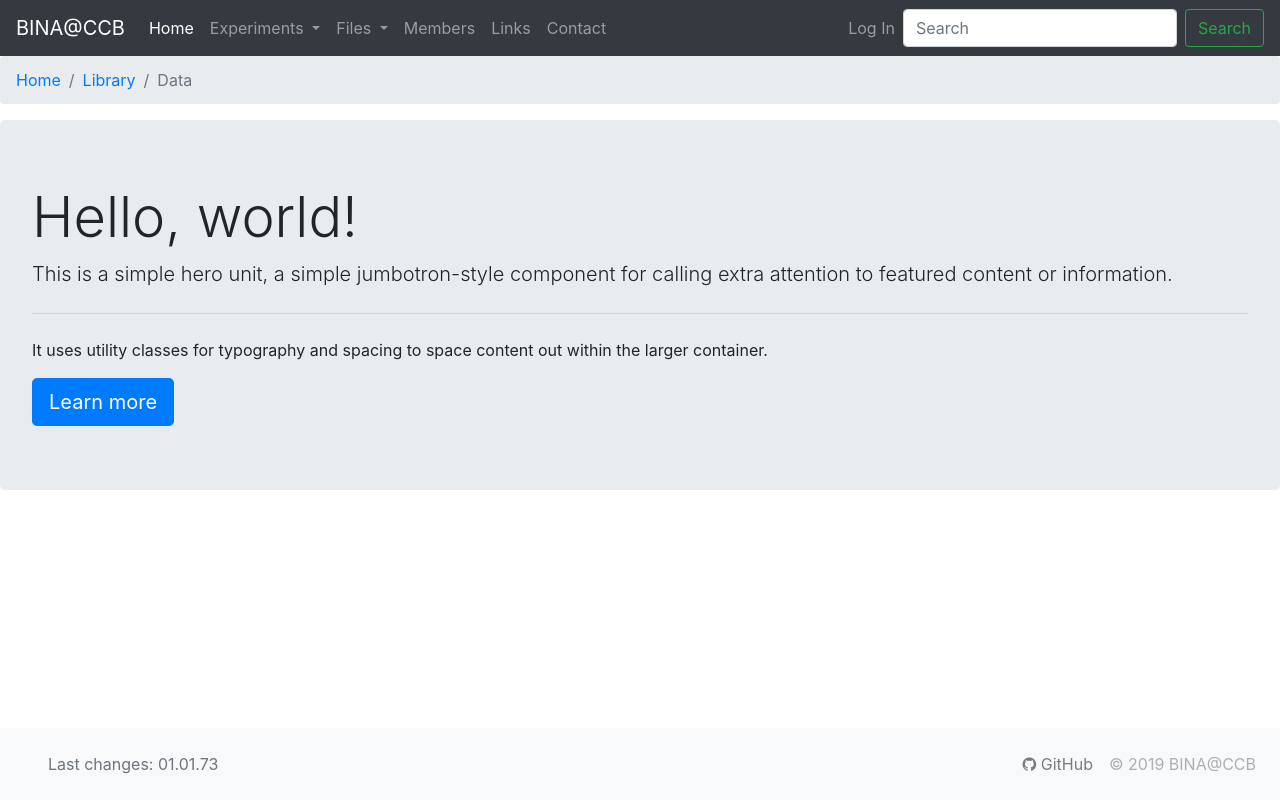
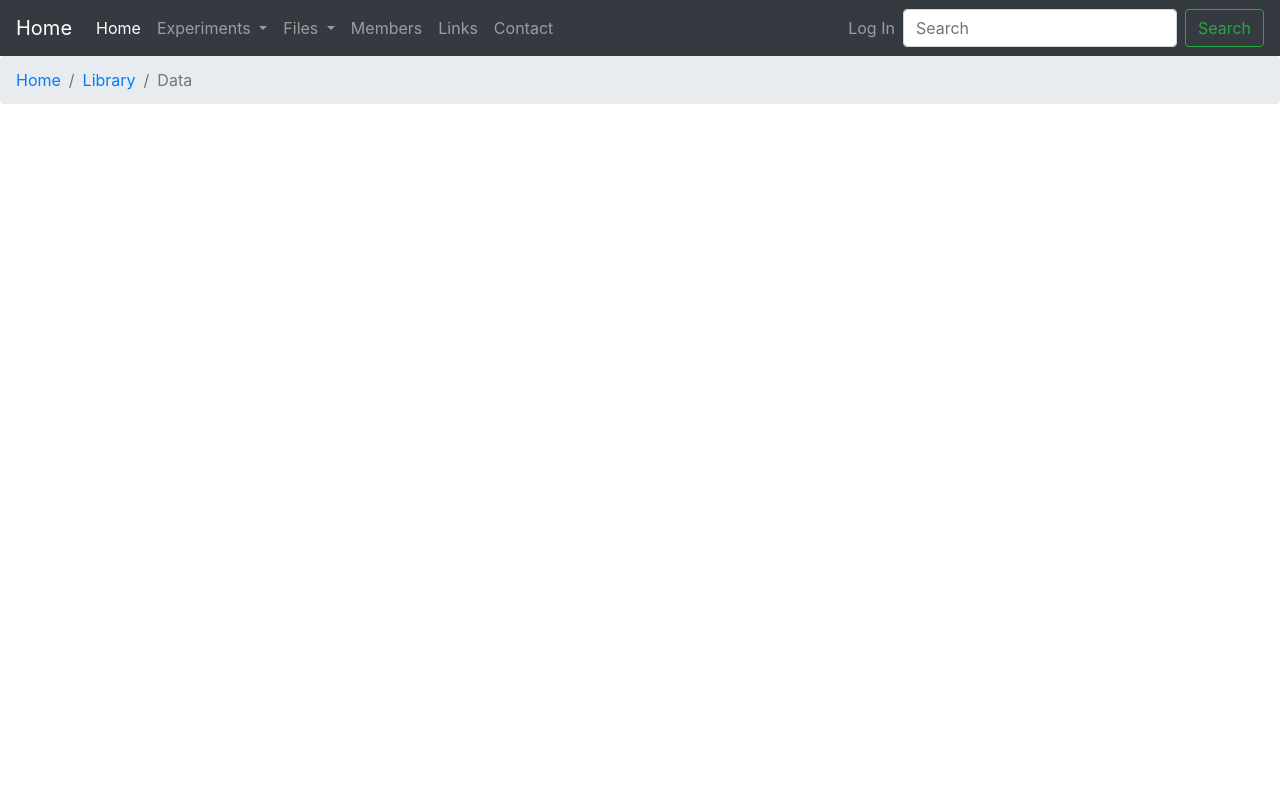
Before and after one commit to Athalbraht/fenu-experiment, a plain HTML site: page index.html in a window 1280 px wide. Drawn offline with nearby package versions, Linux system fonts and the light colour scheme.

Commit message:
Update: port

```diff
--- a/index.html
+++ b/index.html
@@ -7,14 +7,13 @@
 
    	 <!-- Bootstrap CSS -->
    	 <link rel="stylesheet" href="https://stackpath.bootstrapcdn.com/bootstrap/4.3.1/css/bootstrap.min.css" integrity="sha384-ggOyR0iXCbMQv3Xipma34MD+dH/1fQ784/j6cY/iJTQUOhcWr7x9JvoRxT2MZw1T" crossorigin="anonymous">
-	<link rel="stylesheet" href="https://cdnjs.cloudflare.com/ajax/libs/font-awesome/4.7.0/css/font-awesome.min.css">
 
    	 <title>BINA</title>
   </head>
   <body>
 
 <nav class="navbar navbar-expand-lg navbar-dark bg-dark">
-		<a class="navbar-brand" href="#">BINA@CCB</a>
+		<a class="navbar-brand" href="#">Home</a>
 		<button class="navbar-toggler" type="button" data-toggle="collapse" data-target="#navbarSupportedContent" aria-controls="navbarSupportedContent" aria-expanded="false" aria-label="Toggle navigation">
 		<span class="navbar-toggler-icon"></span>
 		</button>
@@ -88,30 +87,6 @@
   </ol>
 </nav>
 
-<nav class="navbar fixed-bottom navbar-expand-lg navbar-light bg-light">
-	<nav class="navbar navbar-light bg-light">
-        	<a class="nav-link disabled" href="#" tabindex="-1" aria-disabled="true">Last changes: 01.01.73</a>
-	</nav>
-			<ul class="navbar-nav  flex-row ml-md-auto d-none d-md-flex">
-
-			<li class="nav-item">
-			<a class="nav-link" href="https://github.com/BINA-CCB/BINA-CCB.github.io"><i class="fa fa-github"></i> GitHub</a>
-			</li>
-	<li class="nav-item">
-        	<a class="nav-link disabled" href="#" tabindex="-1" aria-disabled="true">© 2019 BINA@CCB</a>
-	</li>
-
-</nav>
-
-<div class="jumbotron">
-  <h1 class="display-4">Hello, world!</h1>
-  <p class="lead">This is a simple hero unit, a simple jumbotron-style component for calling extra attention to featured content or information.</p>
-  <hr class="my-4">
-  <p>It uses utility classes for typography and spacing to space content out within the larger container.</p>
-  <a class="btn btn-primary btn-lg" href="#" role="button">Learn more</a>
-</div>
-
-
 	<script src="https://code.jquery.com/jquery-3.3.1.slim.min.js" integrity="sha384-q8i/X+965DzO0rT7abK41JStQIAqVgRVzpbzo5smXKp4YfRvH+8abtTE1Pi6jizo" crossorigin="anonymous"></script>
 	<script src="https://cdnjs.cloudflare.com/ajax/libs/popper.js/1.14.7/umd/popper.min.js" integrity="sha384-UO2eT0CpHqdSJQ6hJty5KVphtPhzWj9WO1clHTMGa3JDZwrnQq4sF86dIHNDz0W1" crossorigin="anonymous"></script>
 	<script src="https://stackpath.bootstrapcdn.com/bootstrap/4.3.1/js/bootstrap.min.js" integrity="sha384-JjSmVgyd0p3pXB1rRibZUAYoIIy6OrQ6VrjIEaFf/nJGzIxFDsf4x0xIM+B07jRM" crossorigin="anonymous"></script>
```
Also changed, not shown: server/App/templates/index.html (+1 -26 lines), 1 other file.
